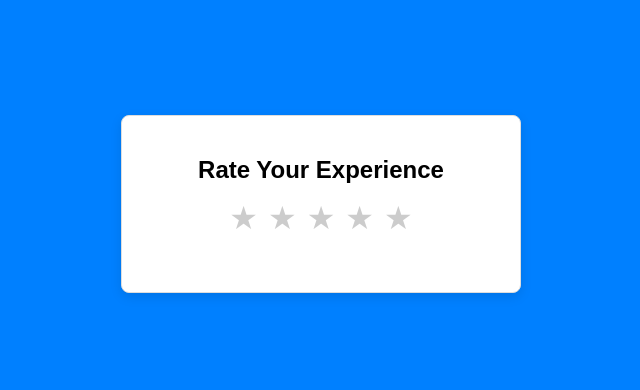
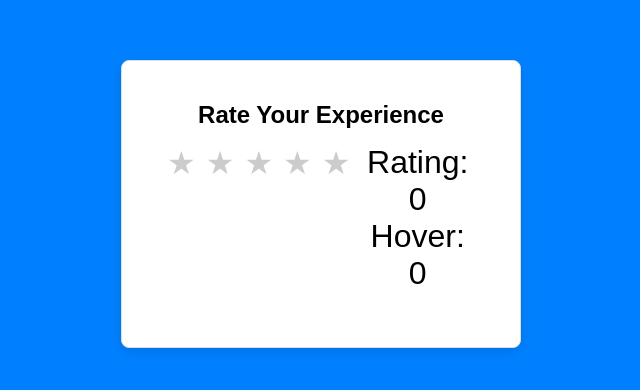
Before and after one commit to kristjem/udemy-react-codealong, a React (Vite) app in the folder modern-react-mini-projects/rating-ui/: page / in a window 1280 px wide. Shown: the part 196-586 px from the top of the page, without its empty margins (319-959 px from the left). Built offline with nearby package versions, Linux system fonts and the light colour scheme.

Commit message:
Rating state

```diff
--- a/modern-react-mini-projects/rating-ui/src/components/Rating.jsx
+++ b/modern-react-mini-projects/rating-ui/src/components/Rating.jsx
@@ -1,4 +1,9 @@
+import { useState } from "react";
+
 const Rating = () => {
+  const [rating, setRating] = useState(0);
+  const [hover, setHover] = useState(0);
+
   const stars = Array.from({ length: 5 }, (_, i) => i + 1);
 
   return (
@@ -6,10 +11,20 @@ const Rating = () => {
       <h2>Rate Your Experience</h2>
       <div className="stars">
         {stars.map((star) => (
-          <span key={star} className="star">
+          <span
+            onClick={() => setRating(star)}
+            onMouseEnter={() => setHover(star)}
+            onMouseLeave={() => setHover(0)}
+            key={star}
+            className="star"
+          >
             {"\u2605"}
           </span>
         ))}
+        <div>
+          <p>Rating: {rating}</p>
+          <p>Hover: {hover}</p>
+        </div>
       </div>
     </div>
   );
```
